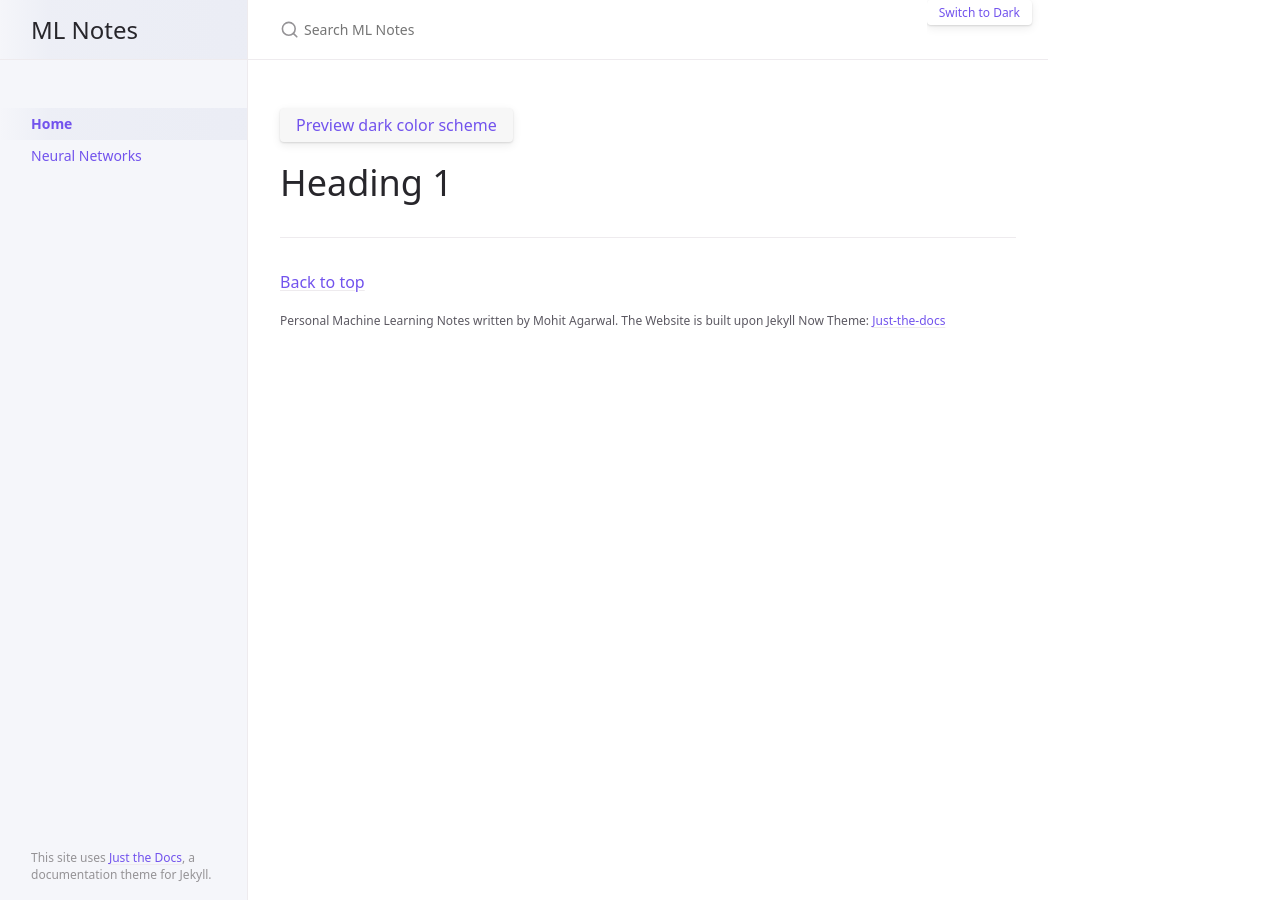
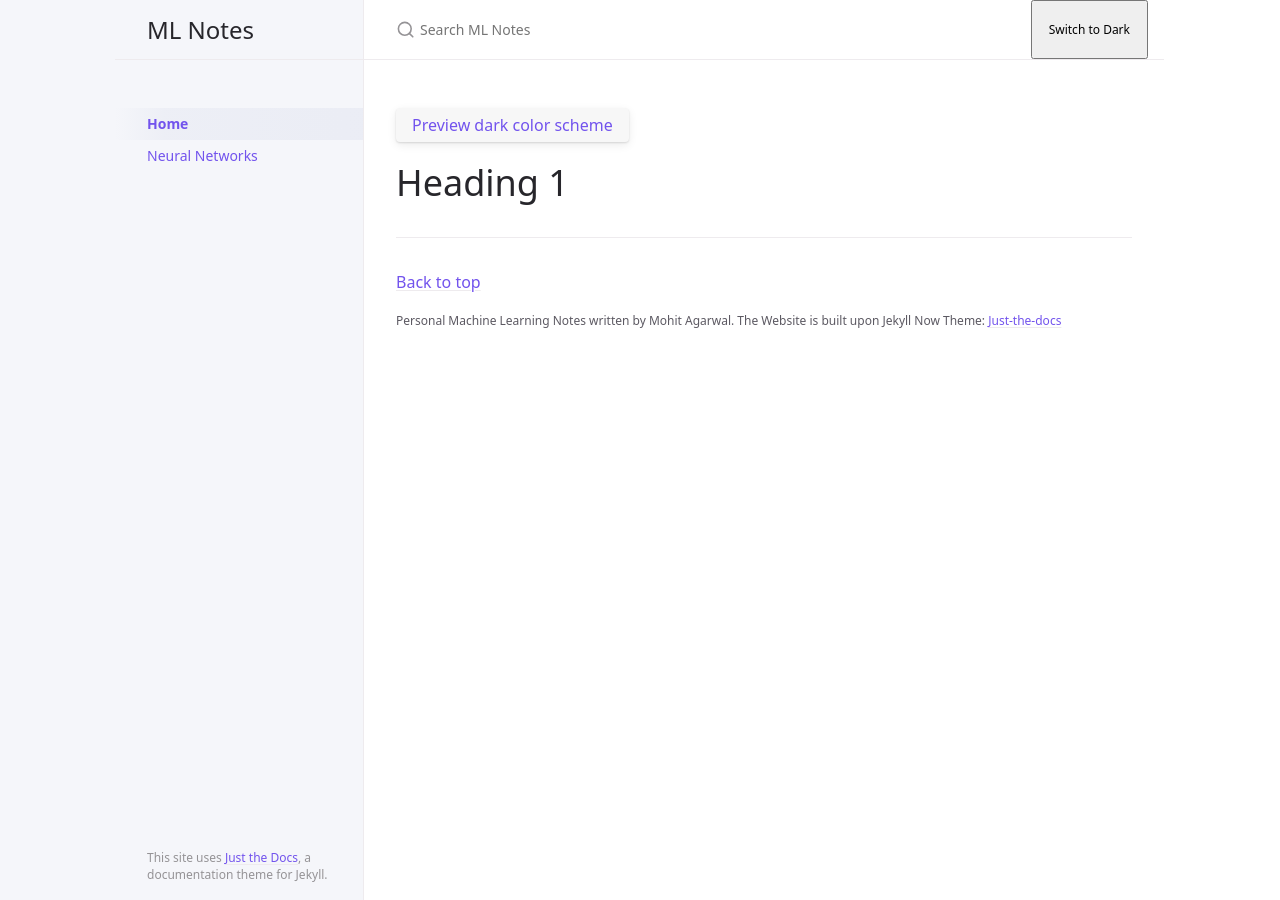
Before and after one commit to meagmohit/ml-notes, a Jekyll site: the page built from index.md, in a window 1280 px wide. Built offline with Jekyll 4.4.1, drawn with Linux system fonts in a browser that asks for light colours.

Commit message:
added script for toggle theme

```diff
--- a/_layouts/default.html
+++ b/_layouts/default.html
@@ -136,7 +136,7 @@ layout: table_wrappers
       <nav aria-label="Auxiliary" class="aux-nav">
           <ul class="aux-nav-list">
               <li class="aux-nav-list-item">
-                <button class="btn btn-transparent js-toggle-dark-mode">Switch to Dark</button>
+                <button class="site-button js-toggle-dark-mode">Switch to Dark</button>
                 <script>
                   const toggleDarkMode = document.querySelector('.js-toggle-dark-mode');
                   jtd.addEvent(toggleDarkMode, 'click', function(){
--- a/_sass/layout.scss
+++ b/_sass/layout.scss
@@ -17,7 +17,7 @@
   }
 
   @include mq(lg) {
-    width: $nav-width; //calc((100% - #{$nav-width + $content-width}) / 2 + #{$nav-width});
+    width: calc((100% - #{$nav-width + $content-width}) / 2 + #{$nav-width});
     // $nav-width-md;
     min-width: $nav-width;
   }
@@ -31,7 +31,7 @@
   }
 
   @include mq(lg) {
-    margin-left: $nav-width; // calc((100% - #{$nav-width + $content-width}) / 2 + #{$nav-width});
+    margin-left: calc((100% - #{$nav-width + $content-width}) / 2 + #{$nav-width});
     // $nav-width-md;
   }
 }
```
